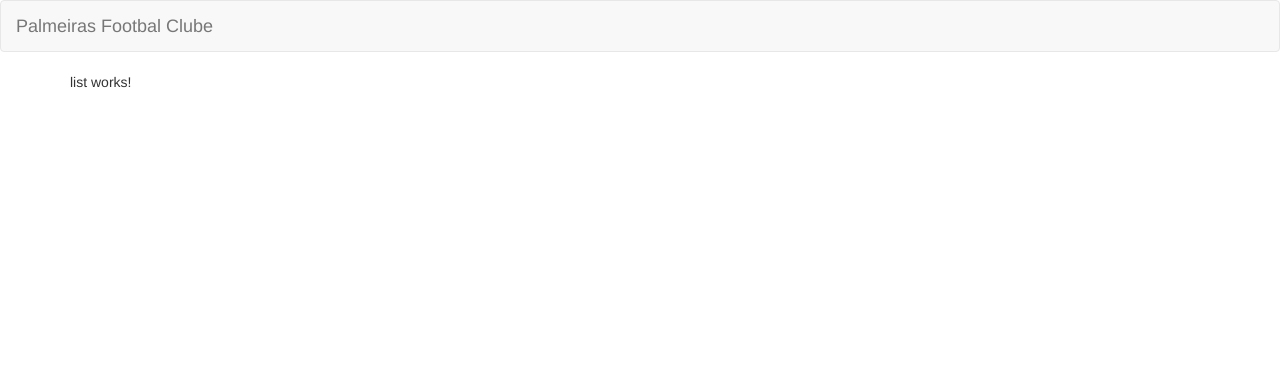
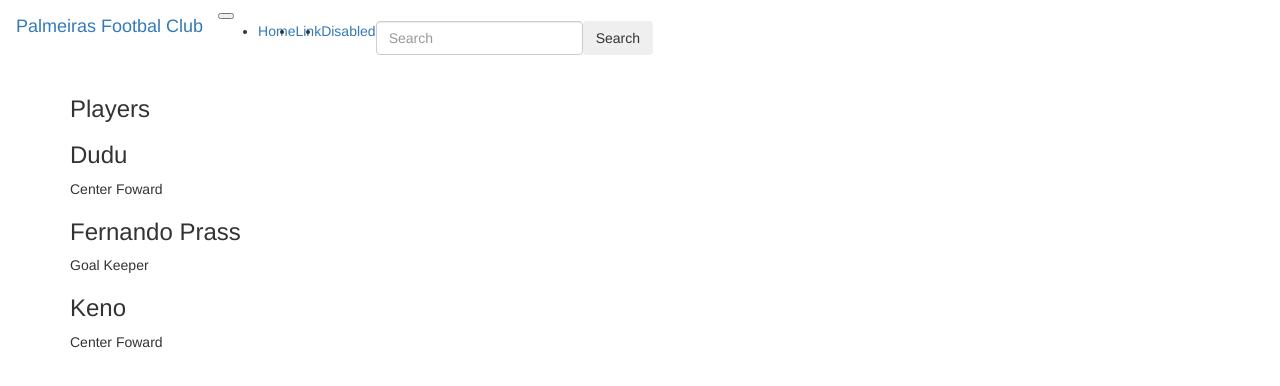
Before and after one commit to lucky500/palmeiras_angular_app, an Angular app: page / in a window 1280 px wide. Shown: the top 386 px of the page. Built offline with nearby package versions, Linux system fonts and the light colour scheme.

Commit message:
add service and depency injection

```diff
--- a/src/app/app.component.html
+++ b/src/app/app.component.html
@@ -1,14 +1,27 @@
-<nav class="navbar navbar-default">
-  <div class="container-fluid">
-    <div class="navbar-header">
-      <a class="navbar-brand" routerLink="">Palmeiras Footbal Clube</a>
-    </div>
-    <ul class="nav navbar-nav navbar-right">
-      <!-- <li><a routerLink="about">About</a></li> -->
+<nav class="navbar navbar-toggleable-md navbar-light bg-faded">
+  <button class="navbar-toggler navbar-toggler-right" type="button" data-toggle="collapse" data-target="#navbarSupportedContent" aria-controls="navbarSupportedContent" aria-expanded="false" aria-label="Toggle navigation">
+    <span class="navbar-toggler-icon"></span>
+  </button>
+  <a class="navbar-brand" href="#">Palmeiras Footbal Club</a>
+
+  <div class="collapse navbar-collapse" id="navbarSupportedContent">
+    <ul class="navbar-nav mr-auto">
+      <li class="nav-item active">
+        <a class="nav-link" routerLink="">Home <span class="sr-only">(current)</span></a>
+      </li>
+      <li class="nav-item">
+        <a class="nav-link" href="#">Link</a>
+      </li>
+      <li class="nav-item">
+        <a class="nav-link disabled" href="#">Disabled</a>
+      </li>
     </ul>
+    <form class="form-inline my-2 my-lg-0">
+      <input class="form-control mr-sm-2" type="text" placeholder="Search">
+      <button class="btn btn-outline-success my-2 my-sm-0" type="submit">Search</button>
+    </form>
   </div>
 </nav>
-
 <div class="container">
   <router-outlet></router-outlet>
 </div>
--- a/src/app/app.module.ts
+++ b/src/app/app.module.ts
@@ -2,6 +2,7 @@
 import { NgModule } from '@angular/core';
 import {NgbModule} from '@ng-bootstrap/ng-bootstrap';
 
+import { PlayerService } from './player.service';
 import { routing } from './app.routing';
 import { AppComponent } from './app.component';
 import { ListComponent } from './list/list.component';
@@ -16,7 +17,7 @@
     routing,
     NgbModule.forRoot()
   ],
-  providers: [],
+  providers: [PlayerService],
   bootstrap: [AppComponent]
 })
 export class AppModule { }
--- a/src/app/list/list.component.html
+++ b/src/app/list/list.component.html
@@ -1,3 +1,6 @@
-<p>
-  list works!
-</p>
+<h3>Players</h3>
+
+<div *ngFor="let player of players" (click)="goToDetailPage(player)">
+  <h3>{{player.name}}</h3>
+  <p>{{player.position}}</p>
+</div>
--- a/src/app/list/list.component.ts
+++ b/src/app/list/list.component.ts
@@ -1,6 +1,9 @@
 import { Component, OnInit } from '@angular/core';
+import { Router } from '@angular/router';
+
+import { PlayerService } from '../player.service';
 import { Player } from '../player.model';
-import { Router } from '@angular/router';
+
 
 @Component({
   selector: 'app-list',
@@ -8,10 +11,16 @@
   styleUrls: ['./list.component.css']
 })
 export class ListComponent implements OnInit {
+  players: Player[];
 
-  constructor() { }
+  constructor(private router: Router, private playerService: PlayerService) { }
 
   ngOnInit() {
+    this.players = this.playerService.getPlayers();
+  }
+
+  goToDetailPage(clickedPlayer: Player){
+    this.router.navigate(['players', clickedPlayer.id]);
   }
 
 }
--- a/src/app/player.model.ts
+++ b/src/app/player.model.ts
@@ -1,5 +1,19 @@
 export class Player {
-  constructor(public img: string, public name: string, public age: string, public position: string, public numberOfGames: string, public description: string, public id: number){
+  public img: string;
+  public name: string;
+  public age: string;
+  public position: string;
+  public numberOfGames: string;
+  public description: string;
+  public id: number
 
+  constructor(img: string, name: string, age: string, position: string,numberOfGames: string, description: string, id: number){
+    this.img = img;
+    this.name = name;
+    this.age = age;
+    this.position = position;
+    this.numberOfGames = numberOfGames;
+    this.description = description;
+    this.id = id;
   }
 }
--- /dev/null
+++ b/src/app/player.service.ts
@@ -0,0 +1,15 @@
+import { Injectable } from '@angular/core';
+
+import { Player } from './player.model';
+import { PLAYERS } from './mock-player';
+
+@Injectable()
+export class PlayerService {
+
+  constructor() { }
+
+  getPlayers(){
+    return PLAYERS;
+  }
+
+}
```
Also changed, not shown: 1 other file (tests, documents, lock files or other folders).
